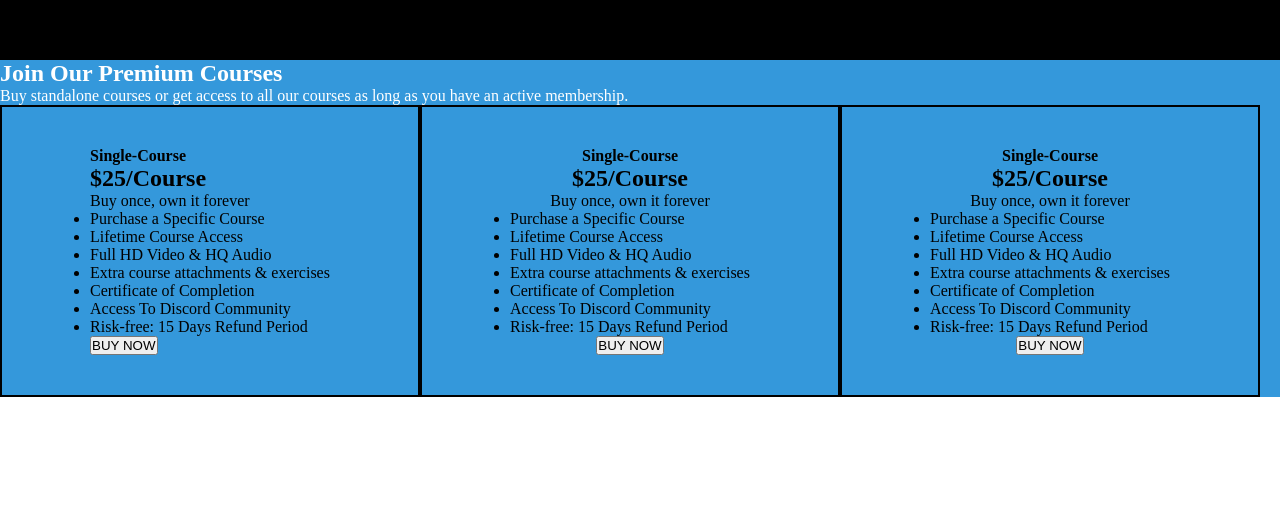
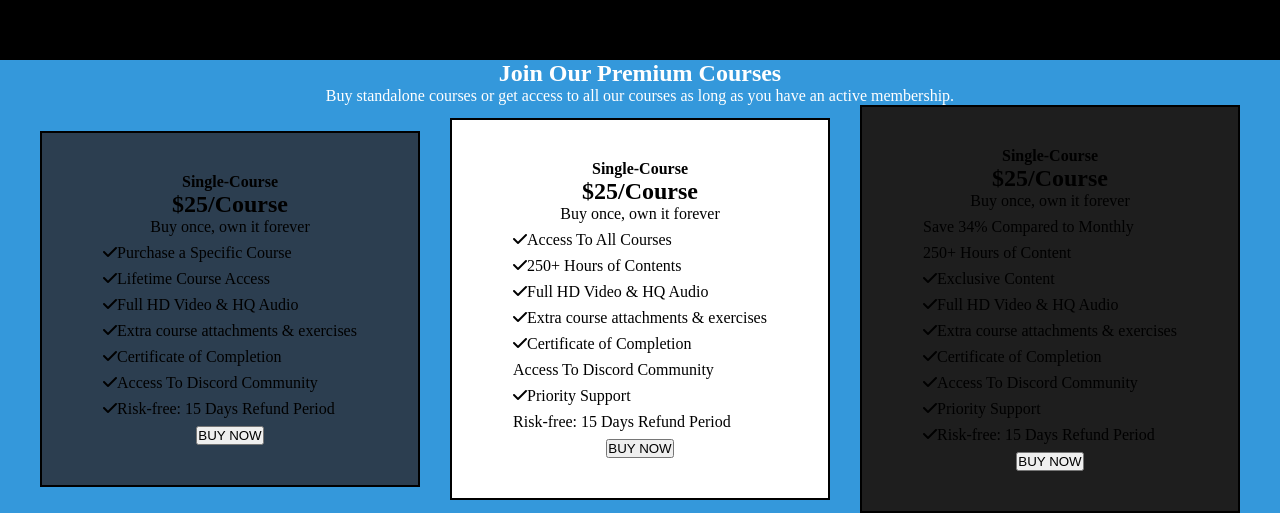
Before and after one commit to OqtayHasanli/teamwork, a plain HTML site: page index.html in a window 1280 px wide. Shown: the part 1140-1653 px from the top of the page. Before the commit the page ends 1537 px from the top, so only its background shows below. Drawn offline with Linux system fonts and the light colour scheme.

Commit message:
third one

```diff
--- a/assets/sass/page/_membership.scss
+++ b/assets/sass/page/_membership.scss
@@ -2,14 +2,28 @@
   background-color: #3498db;
   .container-membership {
     max-width: 1260px;
+    padding: 0 40px;
+    margin: auto;
+    ul {
+      list-style: none;
+      li {
+        margin: 8px 0;
+      }
+    }
   }
   .paragraphPremium {
+    display: flex;
+    flex-direction: column;
+    align-items: center;
     color: #ffffff;
   }
   .Payments {
     display: flex;
-    justify-content: baseline;
+    align-items: center;
+    gap: 30px;
     .single-course {
+      background-color: #2c3e50;
+      height: max-content;
       width: 33%;
       border: 2px solid black;
       display: flex;
@@ -19,6 +33,9 @@
       padding: 40px;
     }
     .monthly {
+      background-color: #ffffff;
+      height: max-content;
+
       width: 33%;
       border: 2px solid black;
       display: flex;
@@ -28,6 +45,9 @@
       padding: 40px;
     }
     .yearly {
+      background-color: #1e1e1e;
+      height: max-content;
+
       width: 33%;
       border: 2px solid black;
       display: flex;
--- a/index.html
+++ b/index.html
@@ -10,6 +10,9 @@
     <meta charset="UTF-8">
     <meta name="viewport" content="width=device-width, initial-scale=1.0">
     <title>Document</title>
+    <link rel="stylesheet" href="https://cdnjs.cloudflare.com/ajax/libs/font-awesome/6.5.1/css/all.min.css"
+        integrity="sha512-DTOQO9RWCH3ppGqcWaEA1BIZOC6xxalwEsw9c2QQeAIftl+Vegovlnee1c9QX4TctnWMn13TZye+giMm8e2LwA=="
+        crossorigin="anonymous" referrerpolicy="no-referrer" />
     <link rel="stylesheet" href="/assets/sass/main.css">
 
 </head>
@@ -36,28 +39,25 @@
             </div>
             <div class="Payments">
                 <div class="single-course">
-                    <div class="single-course-elements">
                     <h4>Single-Course</h4>
                     <h2>$25/Course</h2>
                     <p>Buy once, own it forever</p>
                     <div class="list-elements-single">
                         <ul>
-                                <li>Purchase a Specific Course
+                            <li><i class="fa-solid fa-check"></i><span>Purchase a Specific Course</span>
                             </li>
-                                <li>Lifetime Course Access
+                            <li><i class="fa-solid fa-check"></i><span>Lifetime Course Access</span>
                             </li>
-                                <li>Full HD Video & HQ Audio</li>
-                                <li>Extra course attachments & exercises</li>
-                                <li>Certificate of Completion</li>
-                                <li>Access To Discord Community
+                            <li><i class="fa-solid fa-check"></i><span>Full HD Video & HQ Audio</span></li>
+                            <li><i class="fa-solid fa-check"></i><span>Extra course attachments & exercises</span></li>
+                            <li><i class="fa-solid fa-check"></i><span>Certificate of Completion</span></li>
+                            <li><i class="fa-solid fa-check"></i><span>Access To Discord Community</span>
                             </li>
-                                <li>Risk-free: 15 Days Refund Period</li>
+                            <li><i class="fa-solid fa-check"></i><span>Risk-free: 15 Days Refund Period</span></li>
                         </ul>
                     </div>
+                    <button>BUY NOW</button>
 
-
-                        <button>BUY NOW</button>
-                    </div>
                 </div>
                 <div class="monthly">
                     <h4>Single-Course</h4>
@@ -65,16 +65,17 @@
                     <p>Buy once, own it forever</p>
                     <div class="list-elements-single">
                         <ul>
-                            <li>Purchase a Specific Course
+                            <li><i class="fa-solid fa-check"></i><span>Access To All Courses</span>
                             </li>
-                            <li>Lifetime Course Access
+                            <li><i class="fa-solid fa-check"></i><span>250+ Hours of Contents</span>
                             </li>
-                            <li>Full HD Video & HQ Audio</li>
-                            <li>Extra course attachments & exercises</li>
-                            <li>Certificate of Completion</li>
+                            <li><i class="fa-solid fa-check"></i><span>Full HD Video & HQ Audio</span></li>
+                            <li><i class="fa-solid fa-check"></i><span>Extra course attachments & exercises</span></li>
+                            <li><i class="fa-solid fa-check"></i><span>Certificate of Completion</span></li>
                             <li>Access To Discord Community
                             </li>
-                            <li>Risk-free: 15 Days Refund Period</li>
+                            <li><i class="fa-solid fa-check"></i><span>Priority Support</span></li>
+                            <li><span>Risk-free: 15 Days Refund Period</span></li>
                         </ul>
                     </div>
 
@@ -87,16 +88,18 @@
                     <p>Buy once, own it forever</p>
                     <div class="list-elements-single">
                         <ul>
-                            <li>Purchase a Specific Course
+                            <li><span>Save 34% Compared to Monthly</span>
                             </li>
-                            <li>Lifetime Course Access
+                            <li><span>250+ Hours of Content</span>
                             </li>
-                            <li>Full HD Video & HQ Audio</li>
-                            <li>Extra course attachments & exercises</li>
-                            <li>Certificate of Completion</li>
-                            <li>Access To Discord Community
+                            <li><i class="fa-solid fa-check"></i><span>Exclusive Content</span></li>
+                            <li><i class="fa-solid fa-check"></i><span>Full HD Video & HQ Audio</span></li>
+                            <li><i class="fa-solid fa-check"></i><span>Extra course attachments & exercises</span></li>
+                            <li><i class="fa-solid fa-check"></i><span>Certificate of Completion</span>
                             </li>
-                            <li>Risk-free: 15 Days Refund Period</li>
+                            <li><i class="fa-solid fa-check"></i><span>Access To Discord Community</span></li>
+                            <li><i class="fa-solid fa-check"></i><span>Priority Support</span></li>
+                            <li><i class="fa-solid fa-check"></i><span>Risk-free: 15 Days Refund Period</span></li>
                         </ul>
                     </div>
 
```
Also changed, not shown: assets/sass/main.css, 1 other file. Lines whose indentation alone changed are shown as unchanged.
